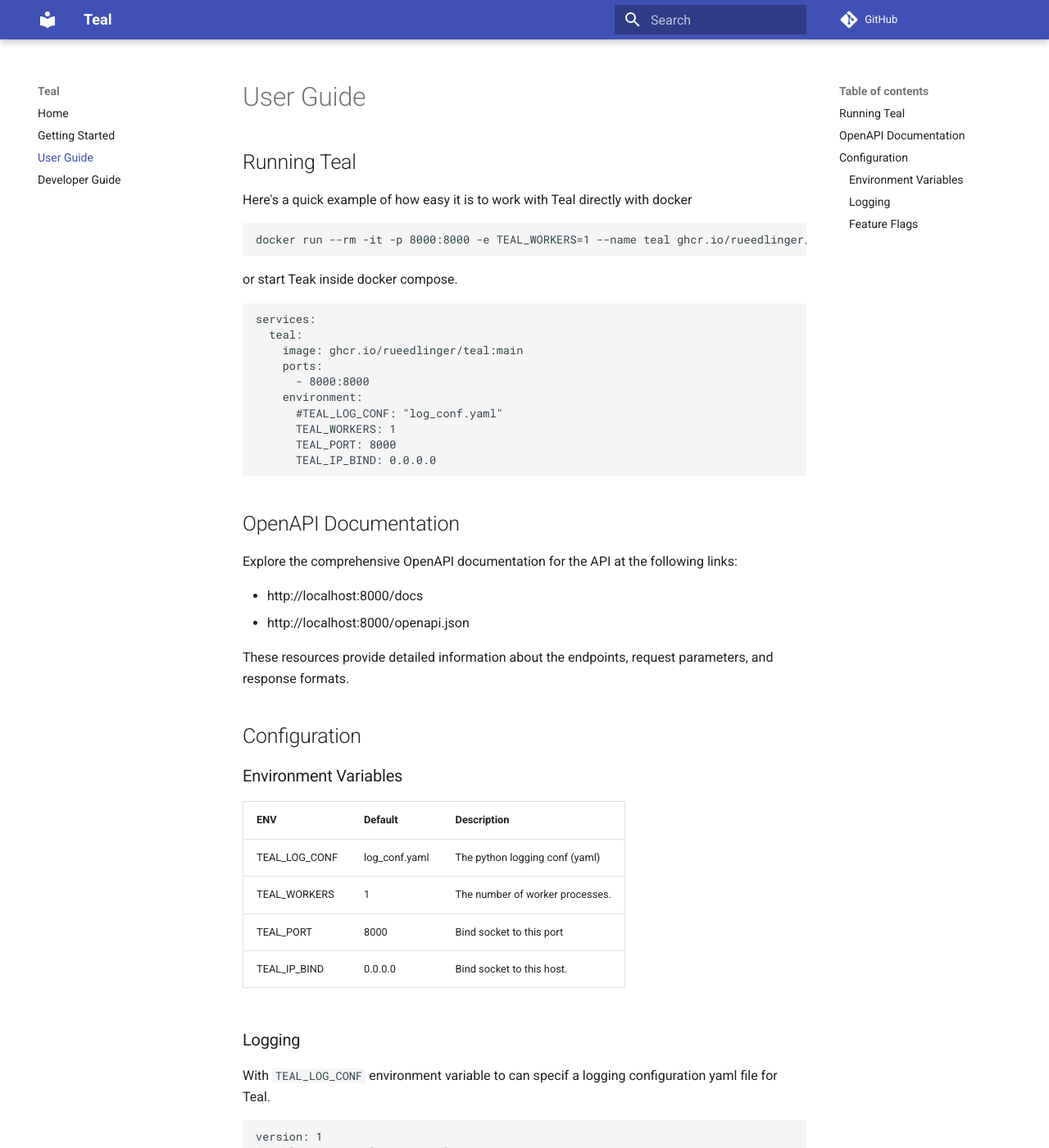
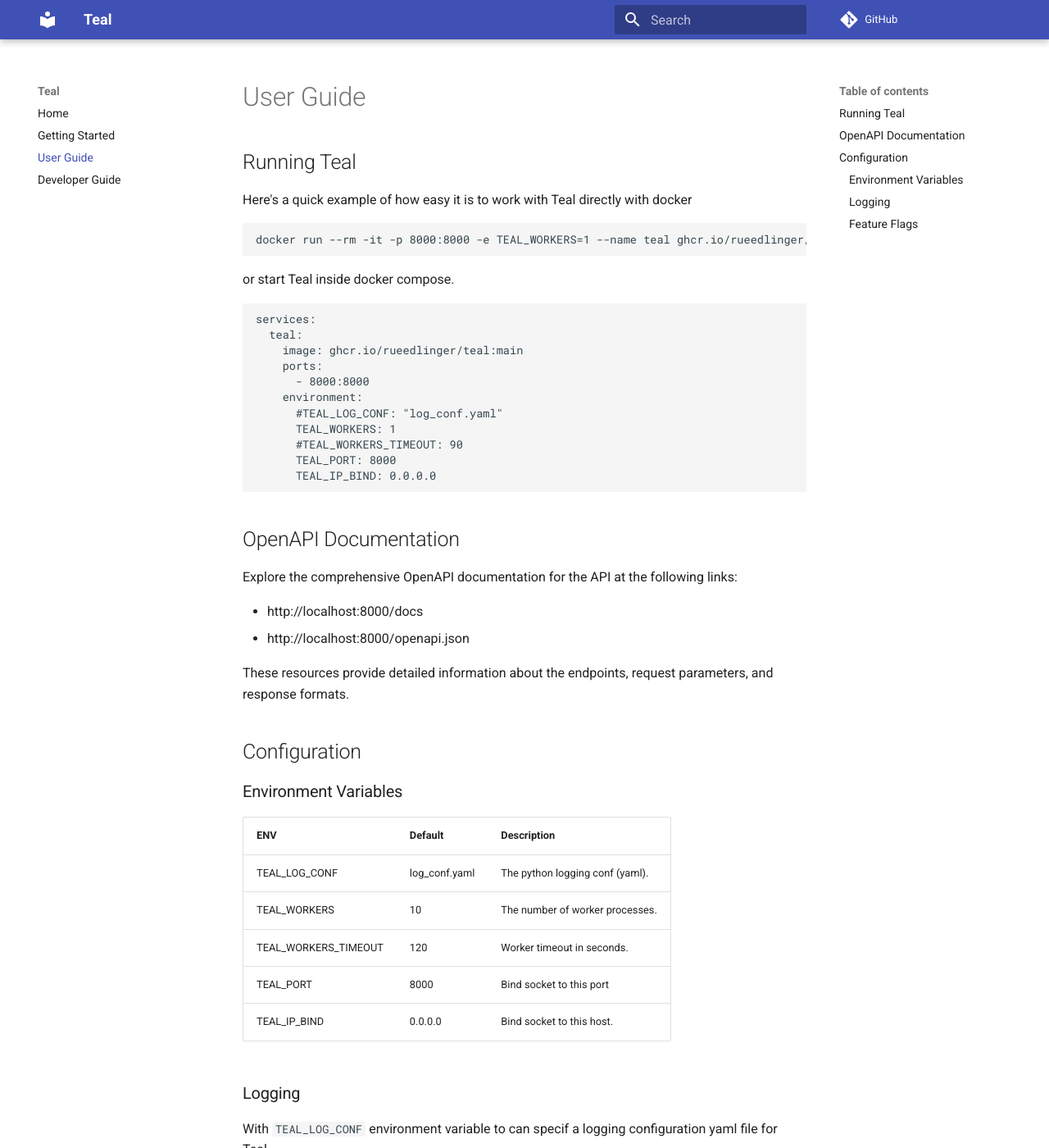
Before and after one commit to rueedlinger/teal, an MkDocs documentation site: the page built from docs/user_guide.md, in a window 1280 px wide and 1400 px high. Shown: the whole window at 82% size. Built offline with MkDocs 1.6.1 and Material for MkDocs 9.7.7, drawn with Linux system fonts in a browser that asks for light colours; comment, search, counter and statistics services are not loaded.

Commit message:
Feat/load test (#18)
* fix: added timeout ci pipeline

* feat: added locust for load testing #12

````diff
--- a/docker-compose.yaml
+++ b/docker-compose.yaml
@@ -7,7 +7,8 @@ services:
       - 8000:8000
     environment:
       TEAL_LOG_CONF: "log_conf.yaml"
-      TEAL_WORKERS: 1
+      # TEAL_WORKERS: 1
+      #TEAL_WORKERS_TIMEOUT: 90
       TEAL_PORT: 8000
       #TEAL_IP_BIND: 0.0.0.0
 
--- a/docs/user_guide.md
+++ b/docs/user_guide.md
@@ -8,7 +8,7 @@ Here's a quick example of how easy it is to work with Teal directly with docker
 docker run --rm -it -p 8000:8000 -e TEAL_WORKERS=1 --name teal ghcr.io/rueedlinger/teal:main
 ```
 
-or start Teak inside docker compose.
+or start Teal inside docker compose.
 
 ```yaml
 services:
@@ -19,6 +19,7 @@ services:
     environment:
       #TEAL_LOG_CONF: "log_conf.yaml"
       TEAL_WORKERS: 1
+      #TEAL_WORKERS_TIMEOUT: 90
       TEAL_PORT: 8000
       TEAL_IP_BIND: 0.0.0.0
 ```
@@ -36,12 +37,13 @@ These resources provide detailed information about the endpoints, request parame
 
 ### Environment Variables
 
-| ENV           | Default       | Description                     |
-|---------------|---------------|---------------------------------|
-| TEAL_LOG_CONF | log_conf.yaml | The python logging conf (yaml)  |
-| TEAL_WORKERS  | 1             | The number of worker processes. |
-| TEAL_PORT     | 8000          | Bind socket to this port        |
-| TEAL_IP_BIND  | 0.0.0.0       | Bind socket to this host.       |
+| ENV                  | Default       | Description                     |
+|----------------------|---------------|---------------------------------|
+| TEAL_LOG_CONF        | log_conf.yaml | The python logging conf (yaml). |
+| TEAL_WORKERS         | 10            | The number of worker processes. |
+| TEAL_WORKERS_TIMEOUT | 120           | Worker timeout in seconds.      |
+| TEAL_PORT            | 8000          | Bind socket to this port        |
+| TEAL_IP_BIND         | 0.0.0.0       | Bind socket to this host.       |
 
 ### Logging
 
--- a/requirements.txt
+++ b/requirements.txt
@@ -11,5 +11,6 @@ camelot-py[base]
 opencv-python
 pytest
 pytest-cov
+locust
 sphinx
 black
````
Also changed, not shown: docs/developer_guide.md (+22 -1 lines), 9 other files.
